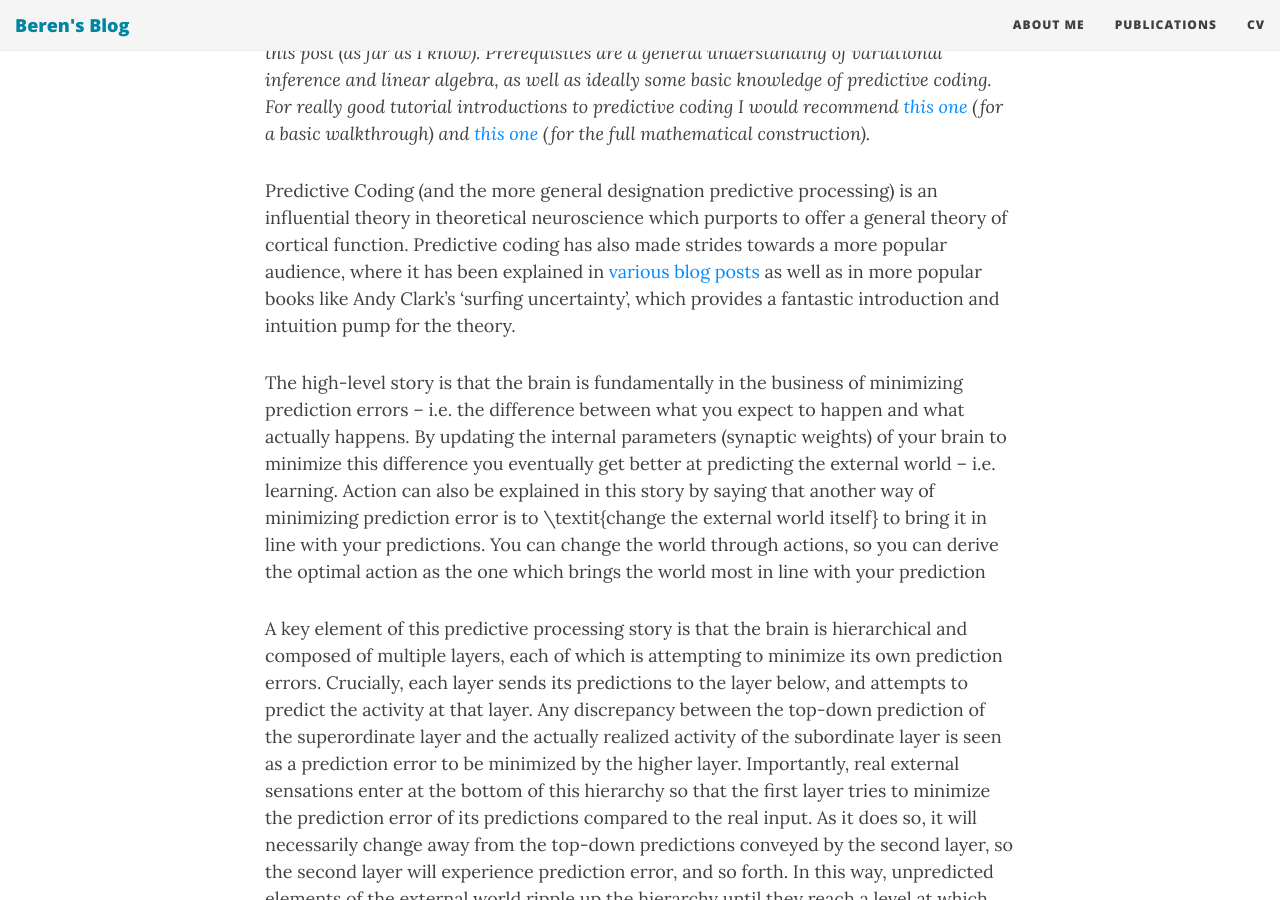
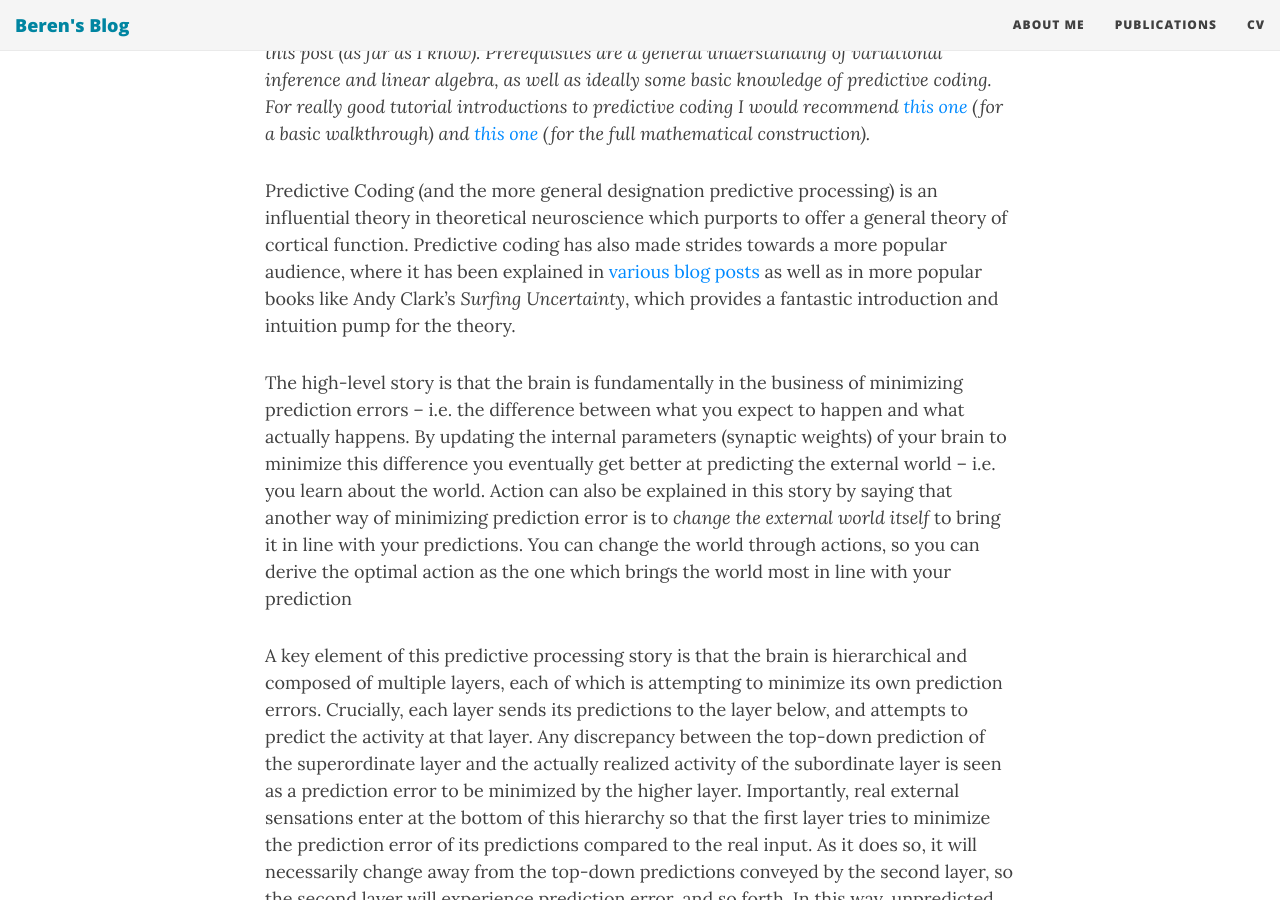
Before and after one commit to BerenMillidge/BerenMillidge.github.io, a Jekyll site: the page built from _posts/2020-09-12-Predictive-Coding-As-Backprop-And-Natural-Gradients.md, in a window 1280 px wide and 900 px high, scrolled down 423 px. Built offline with Jekyll 4.4.1, drawn with Linux system fonts in a browser that asks for light colours; nearby versions of some CDN libraries; formulas are drawn with MathJax 3; some of the changed text lies outside the part shown.

Commit message:
typos and fixes

```diff
--- a/_posts/2020-09-12-Predictive-Coding-As-Backprop-And-Natural-Gradients.md
+++ b/_posts/2020-09-12-Predictive-Coding-As-Backprop-And-Natural-Gradients.md
@@ -5,9 +5,9 @@ title: Predictive Coding as Backprop and Natural Gradients
 
 *This post explores some lesser known and recently discovered connections between predictive coding algorithms and the backpropagation of error algorithm in machine learning, as well as natural gradient methods. The material on natural gradients is novel to this post (as far as I know). Prerequisites are a general understanding of variational inference and linear algebra, as well as ideally some basic knowledge of predictive coding. For really good tutorial introductions to predictive coding I would recommend [this one](https://www.sciencedirect.com/science/article/pii/S0022249615000759) (for a basic walkthrough) and [this one](https://www.sciencedirect.com/science/article/pii/S0022249617300962) (for the full mathematical construction).*
 
-Predictive Coding (and the more general designation predictive processing) is an influential theory in theoretical neuroscience which purports to offer a general theory of cortical function. Predictive coding has also made strides towards a more popular audience, where it has been explained in [various](https://slatestarcodex.com/2019/03/20/translating-predictive-coding-into-perceptual-control/) [blog](https://slatestarcodex.com/2017/09/05/book-review-surfing-uncertainty/) [posts](https://www.lesswrong.com/posts/cfvBm2kBtFTgxBB7s/predictive-coding-rl-sl-bayes-mpc) as well as in more popular books like Andy Clark's 'surfing uncertainty', which provides a fantastic introduction and intuition pump for the theory.
+Predictive Coding (and the more general designation predictive processing) is an influential theory in theoretical neuroscience which purports to offer a general theory of cortical function. Predictive coding has also made strides towards a more popular audience, where it has been explained in [various](https://slatestarcodex.com/2019/03/20/translating-predictive-coding-into-perceptual-control/) [blog](https://slatestarcodex.com/2017/09/05/book-review-surfing-uncertainty/) [posts](https://www.lesswrong.com/posts/cfvBm2kBtFTgxBB7s/predictive-coding-rl-sl-bayes-mpc) as well as in more popular books like Andy Clark's *Surfing Uncertainty*, which provides a fantastic introduction and intuition pump for the theory.
 
-The high-level story is that the brain is fundamentally in the business of minimizing prediction errors -- i.e. the difference between what you expect to happen and what actually happens. By updating the internal parameters (synaptic weights) of your brain to minimize this difference you eventually get better at predicting the external world -- i.e. learning. Action can also be explained in this story by saying that another way of minimizing prediction error is to \textit{change the external world itself} to bring it in line with your predictions. You can change the world through actions, so you can derive the optimal action as the one which brings the world most in line with your prediction
+The high-level story is that the brain is fundamentally in the business of minimizing prediction errors -- i.e. the difference between what you expect to happen and what actually happens. By updating the internal parameters (synaptic weights) of your brain to minimize this difference you eventually get better at predicting the external world -- i.e. you learn about the world. Action can also be explained in this story by saying that another way of minimizing prediction error is to *change the external world itself* to bring it in line with your predictions. You can change the world through actions, so you can derive the optimal action as the one which brings the world most in line with your prediction
 
 A key element of this predictive processing story is that the brain is hierarchical and composed of multiple layers, each of which is attempting to minimize its own prediction errors. Crucially, each layer sends its predictions to the layer below, and attempts to predict the activity at that layer. Any discrepancy between the top-down prediction of the superordinate layer and the actually realized activity of the subordinate layer is seen as a prediction error to be minimized by the higher layer. Importantly, real external sensations enter at the bottom of this hierarchy so that the first layer tries to minimize the prediction error of its predictions compared to the real input. As it does so, it will necessarily change away from the top-down predictions conveyed by the second layer, so the second layer will experience prediction error, and so forth. In this way, unpredicted elements of the external world ripple up the hierarchy until they reach a level at which they can be explained. Interestingly, this framework can be shown mathematically to be implementing hierarchical variational Bayesian inference under certain assumptions (Gaussian variational posterior and generative model). If the brain followed this scheme, it would mean that the brain was fundamentally implementing an approximate form of Bayesian inference, which if true would be a fantastic insight and provide a general organizing principle for understanding brain function.
 
```
Also changed, not shown: other parts of _posts/2020-09-12-Predictive-Coding-As-Backprop-And-Natural-Gradients.md (+2 -2 lines).
